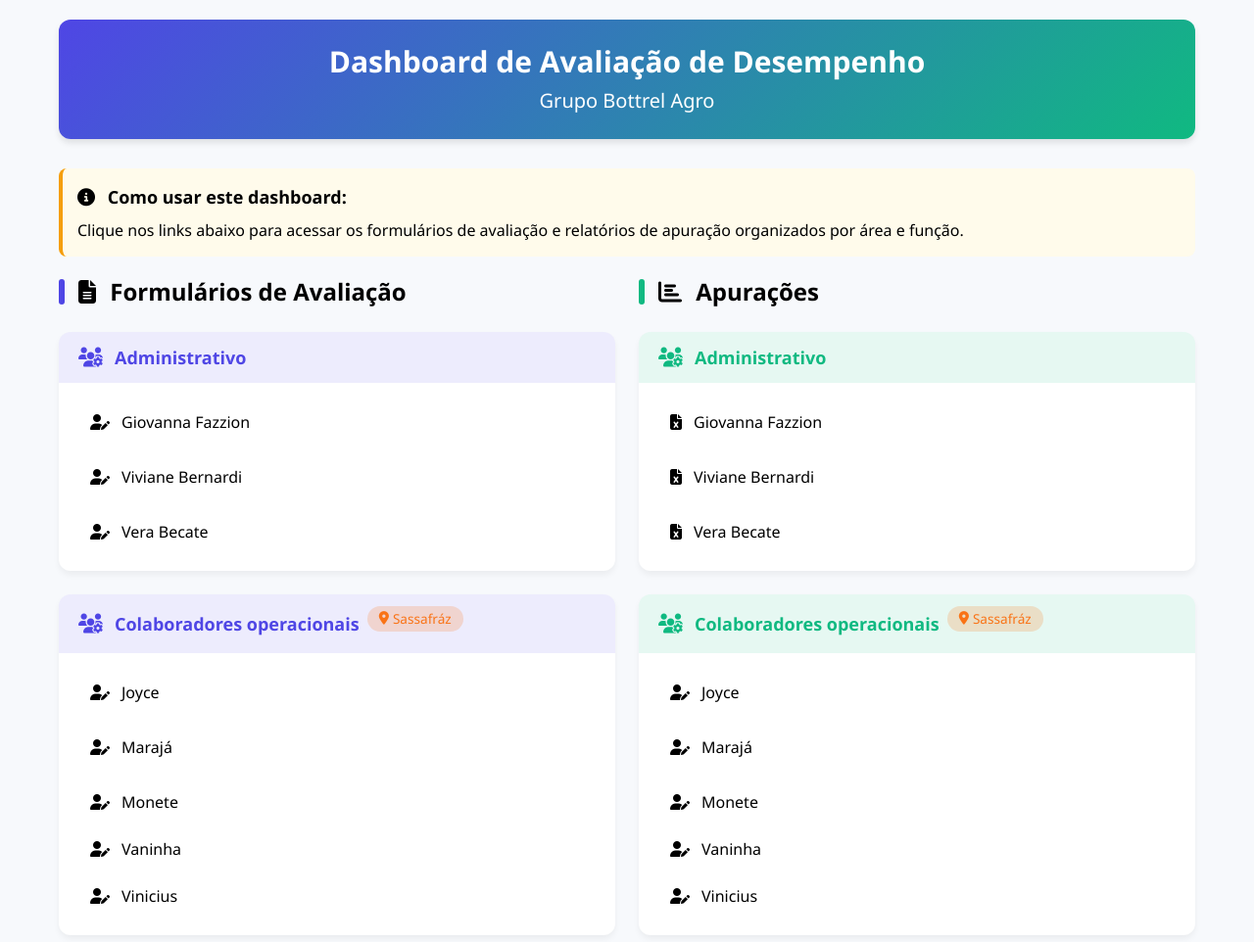
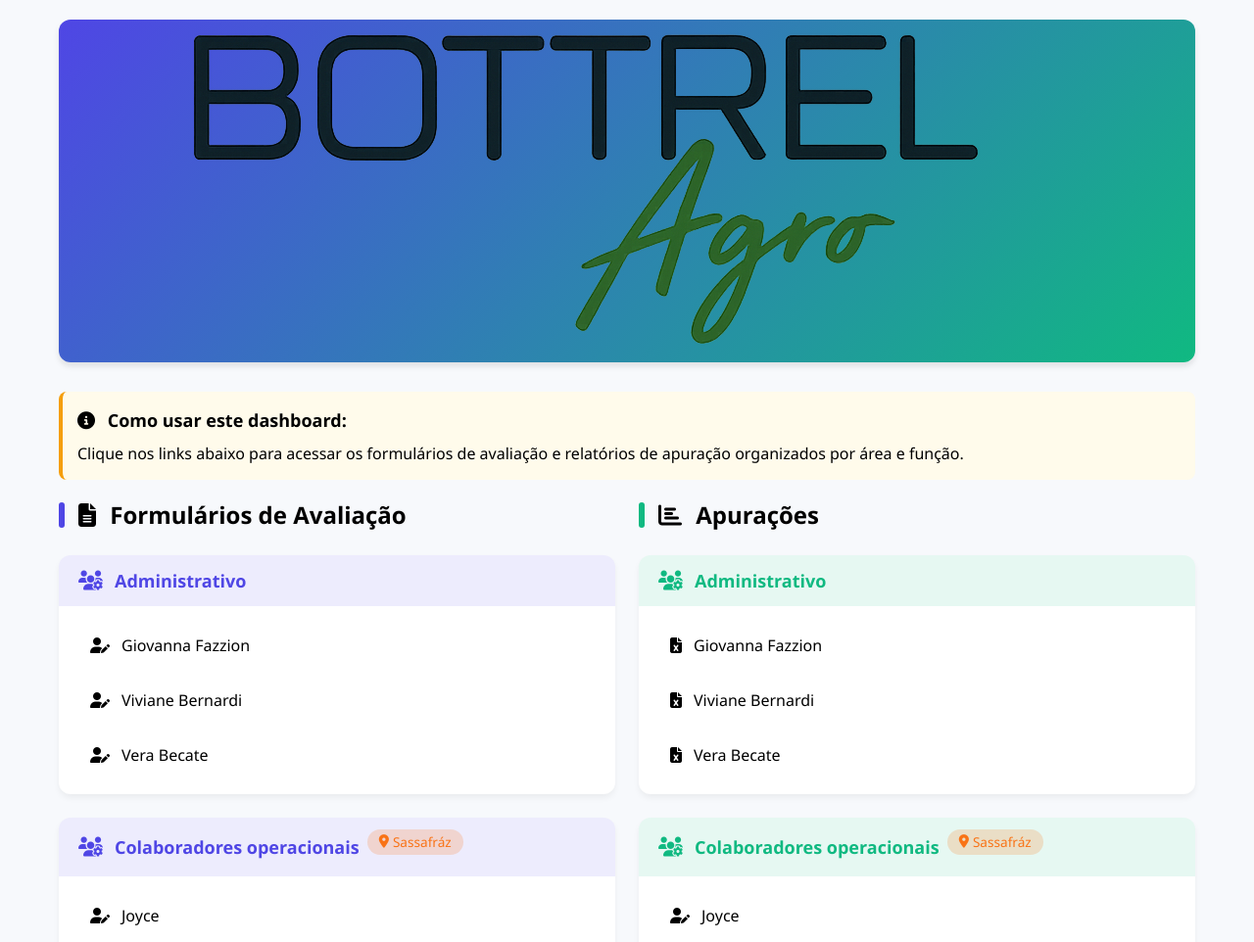
Before and after one commit to lucasmbp/avaliacao-desempenho, a plain HTML site: page index.html in a window 1280 px wide. Shown: the top 962 px of the page at 98% size. Drawn offline with nearby package versions, Linux system fonts and the light colour scheme.

Commit message:
Update index.html
logo

```diff
--- a/index.html
+++ b/index.html
@@ -78,6 +78,9 @@
             padding: 25px;
             margin-bottom: 30px;
             box-shadow: 0 4px 6px rgba(0, 0, 0, 0.1);
+			height: 350px;
+			display: flex;
+			align-items: center;
         }
         .area-label {
             display: inline-flex;
@@ -117,8 +120,7 @@
 <body>
     <div class="container mx-auto px-4 py-8">
         <div class="dashboard-header text-center mb-10">
-            <h1 class="text-3xl font-bold mb-2">Dashboard de Avaliação de Desempenho</h1>
-            <h2 class="text-xl">Grupo Bottrel Agro</h2>
+            <img src="https://raw.githubusercontent.com/lucasmbp/avaliacao-desempenho/refs/heads/main/logo_portal.png";>
         </div>
 
         <div class="instructions mb-8">
```
